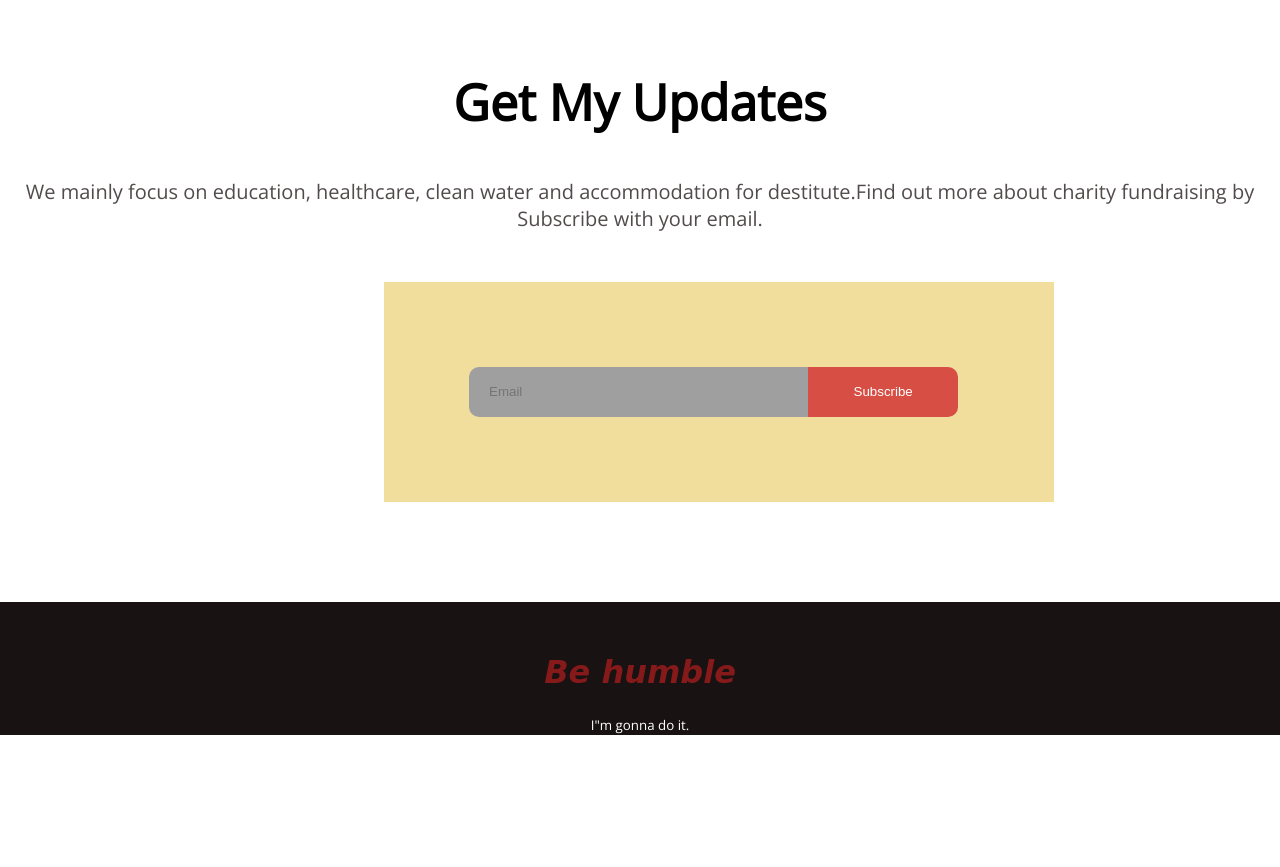
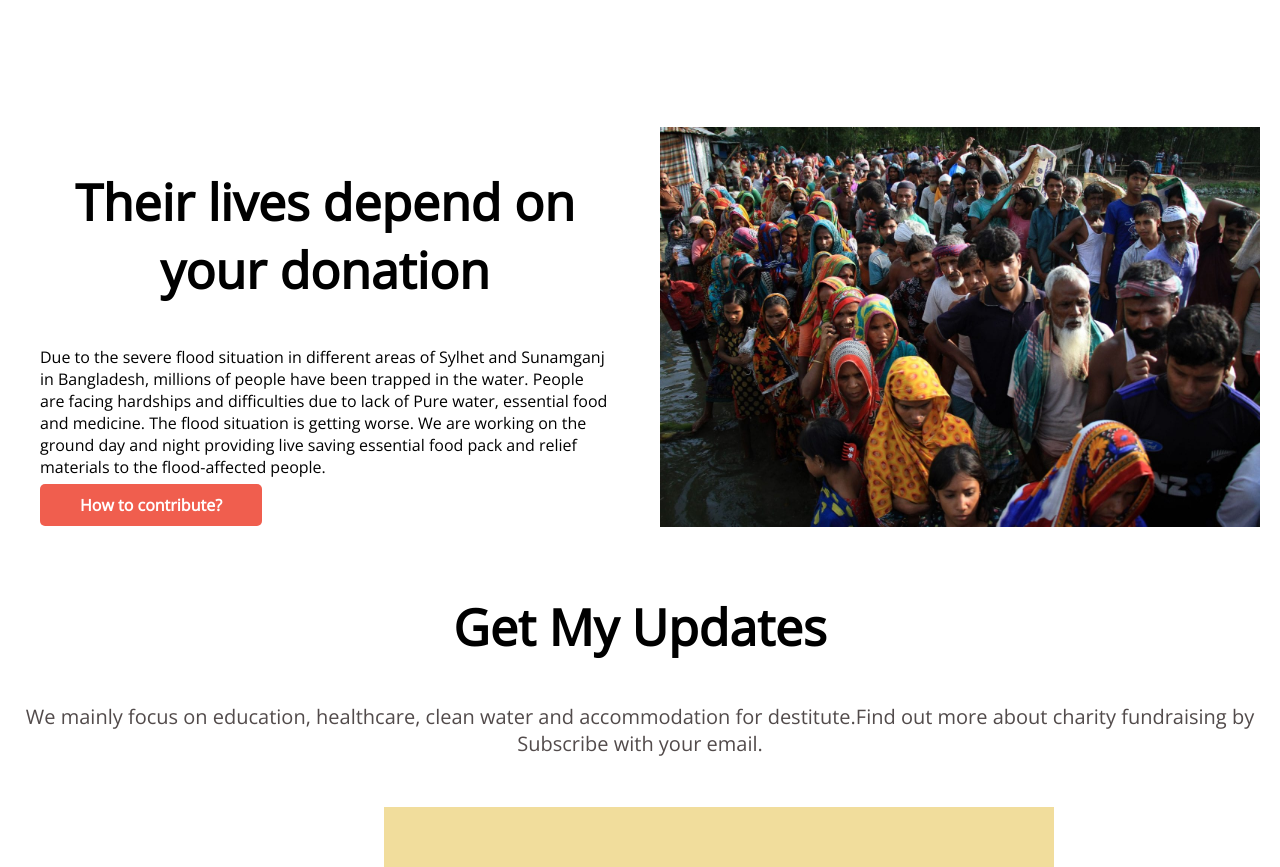
Before and after one commit to mehedihasan369/donate-today-main, a plain HTML site: page index.html in a window 1280 px wide. Shown: the part 1929-2796 px from the top of the page. Before the commit the page ends 2664 px from the top, so only its background shows below. Drawn offline with nearby package versions, Linux system fonts and the light colour scheme; a web font is replaced by a local one.

Commit message:
second-picture-added

```diff
--- a/index.html
+++ b/index.html
@@ -75,6 +75,19 @@
 
 </Section>
 
+<section class="picture">
+  <div class="half-width">
+  <h1 class="headline-2">Their lives depend on your donation</h1>
+  <p>Due to the severe flood situation in different areas of Sylhet and Sunamganj in Bangladesh, millions of people have been trapped in the water. People are facing hardships and difficulties due to lack of Pure water, essential food and medicine. The flood situation is getting worse. We are working on the ground day and night providing live saving essential food pack and relief materials to the flood-affected people.</p>
+
+  <a class="link-button button-3 " target="blank" href=""><strong>How to contribute?</strong></a>
+</div>
+ <div class="half-width im">
+  <img src="images/donation7.jpg" alt="" height="400px" width="600px">
+ </div>
+  </section>
+
+
 <section>
   <div>
   <h1 class="headline-2">
--- a/style.css
+++ b/style.css
@@ -184,3 +184,14 @@ input[type="submit"]
   color: rgb(134, 26, 26);
   font-weight: 1200;
 }
+
+.picture{
+  display: flex;
+  padding-left: 10px;
+  margin-top: 40px;
+}
+.half-width{
+  width: 50%;
+  padding: 20px 20px 20px 30px ;
+  margin-top: 40px;
+}
```
